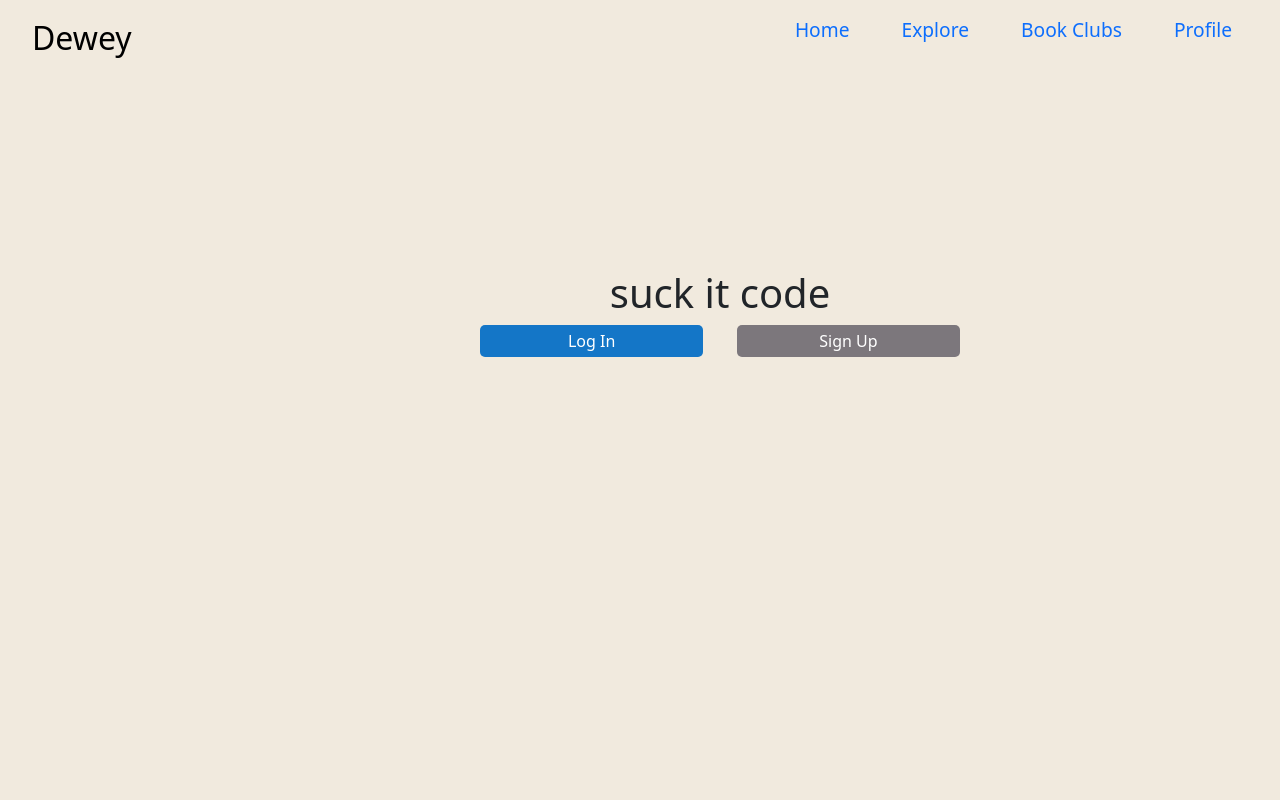
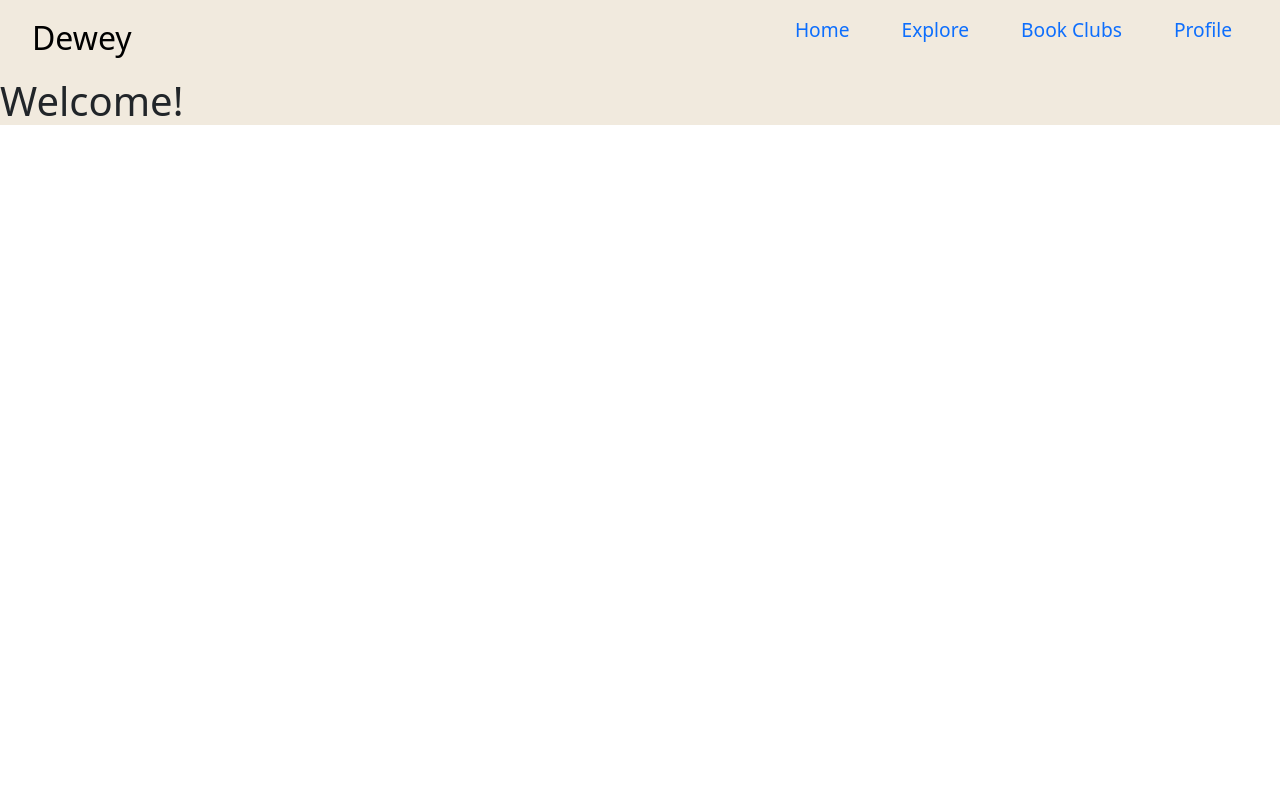
Before and after one commit to MitchA29/CapstoneFrontend, a React (Create React App) app: page /profile in a window 1280 px wide. Shown: the top 800 px of the page. Built offline with nearby package versions, Linux system fonts and the light colour scheme.

Commit message:
Connected Explore componenet to Router.

```diff
--- a/src/components/App.jsx
+++ b/src/components/App.jsx
@@ -8,6 +8,7 @@ import LandingPage from "./LandingPage/LandingPage"
 import SignUp from "./SignUp/SignUp";
 import LogIn from "./LogIn/LogIn";
 import Profile from "./Profile/Profile";
+import Explore from "./Explore/Explore";
 
 class App extends Component {
     constructor(props){
@@ -38,9 +39,10 @@ class App extends Component {
                 <div>
                     <Routes>
                         <Route path="/" element={<LandingPage/>} />
-                        <Route path="/signup/" exact element={<SignUp/>} />
-                        <Route path="/login/" exact element={<LogIn/>} />
-                        <Route path="/profile/" exact element={<Profile/>} />
+                        <Route path="/signup" exact element={<SignUp/>} />
+                        <Route path="/login" exact element={<LogIn/>} />
+                        <Route path="/profile" exact element={<Profile/>} />
+                        <Route path="/explore" element={<Explore/>} />
 
                     </Routes>
               </div>
--- /dev/null
+++ b/src/components/Explore/Explore.jsx
@@ -0,0 +1,33 @@
+import React, { useEffect, useState } from "react";
+import axios from "axios";
+import {Card} from "react-bootstrap";
+
+function Explore(){
+    const [stories, setStories] = useState([])
+    useEffect(()=>{
+        getStories()
+    },[])
+
+    const getStories = async () =>{
+        let response = await axios.get('http://127.0.0.1:8000/api/stories/all/')
+        setStories(response.data)
+    }
+
+    const addToFavorites = (story) =>{
+        console.log(story)
+    }
+
+    return(
+        <div className="exploreParent">
+            <div class="card">
+                <h5 class="card-header">Featured</h5>
+                <div class="card-body">
+                    <h5 class="card-title">Special title treatment</h5>
+                    <p class="card-text">With supporting text below as a natural lead-in to additional content.</p>
+                    <a href="#" class="btn btn-primary">Go somewhere</a>
+                </div>
+            </div>
+        </div>
+    )
+}
+export default Explore;
--- a/src/components/LandingPage/LandingPage.jsx
+++ b/src/components/LandingPage/LandingPage.jsx
@@ -7,17 +7,17 @@ import { Link } from "react-router-dom";
 const LandingPage = (props)=>{
     let handleSubmitLogIn = async (event) => {
         event.preventDefault();
-        let response = await axios.post("http://127.0.0.1:8000/api/auth/login/");
+        let response = await axios.post("http://127.0.0.1:8000/api/auth/login");
         console.log(response.data);
         localStorage.setItem("token", response.data.access);
-        window.location = "/login/";
+        window.location = "/login";
     }
     let handleSubmitSignUp = async (event) => {
         event.preventDefault();
-        let response = await axios.post("http://127.0.0.1:8000/api/signup/");
+        let response = await axios.post("http://127.0.0.1:8000/api/signup");
         console.log(response.data);
         localStorage.setItem("token", response.data.access);
-        window.location = "/signup/";
+        window.location = "/signup";
     }
     return(
         <div className="LandingPageParent">
@@ -26,8 +26,8 @@ const LandingPage = (props)=>{
                     <h1 className="welcome">For the love of stories.</h1>
                 </div>
                 <div class="HomeButtons">
-                    <a className="LogInButton" href="/login/">Log In</a>
-                    <a className="SignUpButton" href="/signup/">Sign Up</a>
+                    <a className="LogInButton" href="/login">Log In</a>
+                    <a className="SignUpButton" href="/signup">Sign Up</a>
                 </div>
             </div>
             <div className="SlideOne-image">
--- a/src/components/Profile/Profile.jsx
+++ b/src/components/Profile/Profile.jsx
@@ -6,17 +6,8 @@ import { Link } from "react-router-dom";
 const Profile = (props)=>{
     return(
         <div className="ProfileParent">
-            <div className="SlideOne">
-                <div className="SlideOne-text">
-                    <h1 className="welcome">suck it code</h1>
-                </div>
-                <div class="HomeButtons">
-                    <button className="LogInButton" type="submit">Log In</button>
-                    <button className="SignUpButton" type="submit">Sign Up</button>
-                </div>
-            </div>
-            <div className="SlideOne-image">
-            <img src="LandingPageImage.png" alt="IntroPicture"/>
+            <div className="ProfileTitle">
+                <h1 className="welcome">Welcome!</h1>
             </div>
         </div>
     );
```
Also changed, not shown: src/components/Explore/Explore.css (added).
